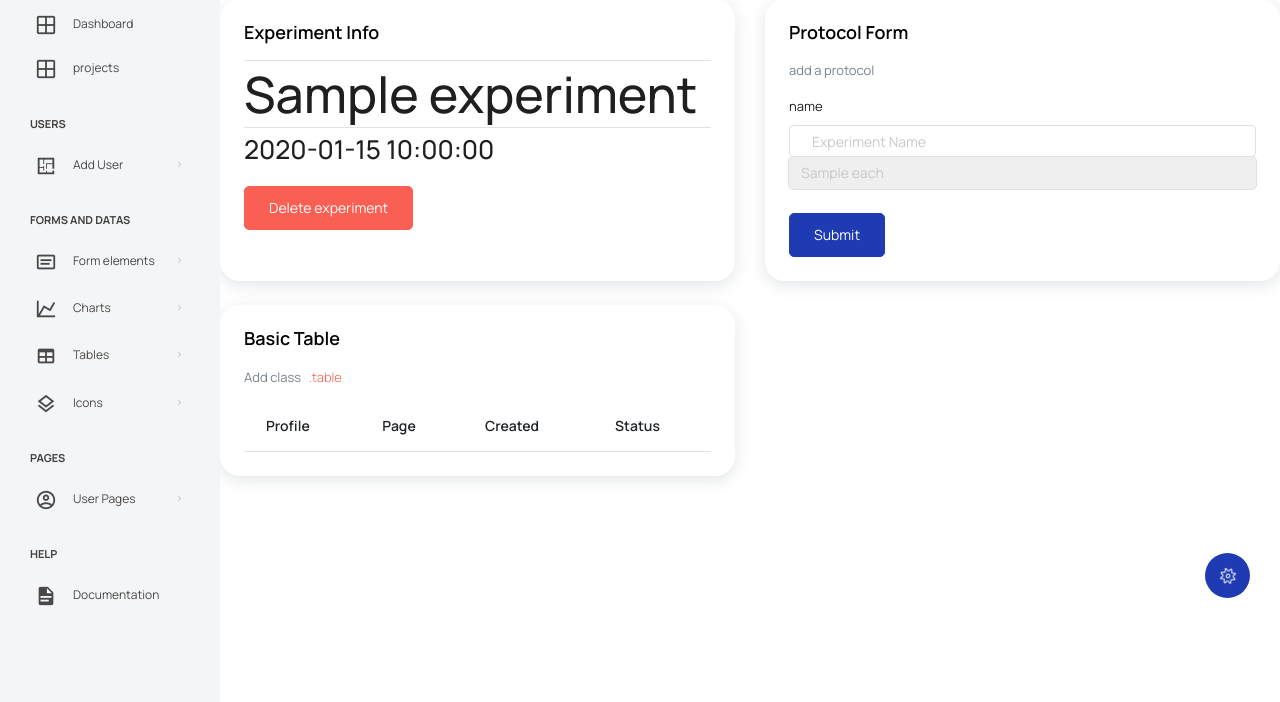
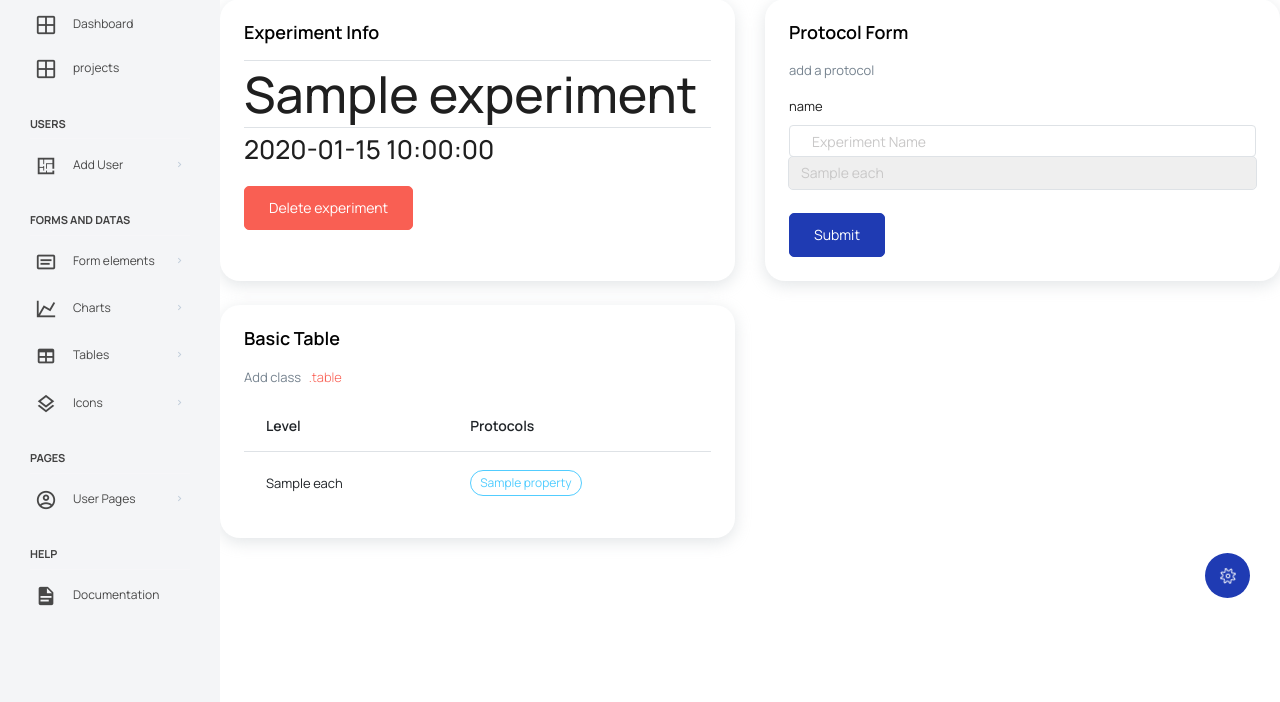
Before and after one commit to Pouria-Saadaty-Khoshrou/Roje-Software-very-first-demo, a Flask app: template app/templates/experiment.html in a window 1280 px wide. Shown: the part 162-864 px from the top of the page. Run offline with Flask 2, Linux system fonts and the light colour scheme; the template is opened without the code that fills it: most values are stand-ins (such as "Sample title", 1, 10 or a date in 2020); lists and menus that the app fills with data are empty; parts of the project's set-up code (start-up, migrations or seed data) failed here and were passed over; some libraries are stand-ins or nearby versions.

Commit message:
added new changes

```diff
--- a/app/routes.py
+++ b/app/routes.py
@@ -80,8 +80,17 @@ def read_experiment(id):
         tree_levels = [0]
     else:
         tree_levels = list(my_tree[0].keys())
-    print(my_tree)
-    res = make_response(render_template('experiment.html',experiment=experiment,tree_levels=tree_levels))
+    tree_dict = my_tree[0]
+    tree_graph = my_tree[1]
+    protocols = {}
+    for each in tree_dict:
+        protocols[each]=[]
+        for every in tree_dict[each]:
+            # print(tree_graph.nodes[every])
+            protocols[each].append(tree_graph.nodes[every])
+    print(protocols)
+    del(protocols[0])
+    res = make_response(render_template('experiment.html',experiment=experiment,tree_levels=tree_levels,protocols=protocols))
     return res
 
 @app.route('/protocols',methods=['POST'])
@@ -103,12 +112,13 @@ def create_protocol():
             parent_idies.append(my_tree[1].nodes[each]['properties']['id'])
         prFunc.connect_to_idies(protocol_id, parent_idies)
         tree_levels = list(my_tree[0].keys())
+
     res = make_response(render_template('experiment.html',experiment=experiment,tree_levels=tree_levels))
     return res
 
 
 @app.route('/create_account',methods=['POST'])
 def make_account():
-    data =  request.form.to_dict()
+    data = request.form.to_dict()
     uFunc.create_user(data)
     return {"response":"user created"}
--- a/app/templates/experiment.html
+++ b/app/templates/experiment.html
@@ -55,13 +55,23 @@
                         <table class="table">
                             <thead>
                             <tr>
-                                <th>Profile</th>
-                                <th>Page</th>
-                                <th>Created</th>
-                                <th>Status</th>
+                                <th>Level</th>
+                                <th>Protocols</th>
+
                             </tr>
                             </thead>
                             <tbody>
+                            {% for each in protocols %}
+                                <tr>
+                                <td>{{each}}</td>
+                                    <td>
+                                    {% for every in protocols[each] %}
+                                        <label class="badge badge-info">{{every['properties']['name']}}</label>
+                                    {% endfor %}
+                                    </td>
+                                </tr>
+
+                            {% endfor %}
                             </tbody>
                         </table>
                     </div>
```
